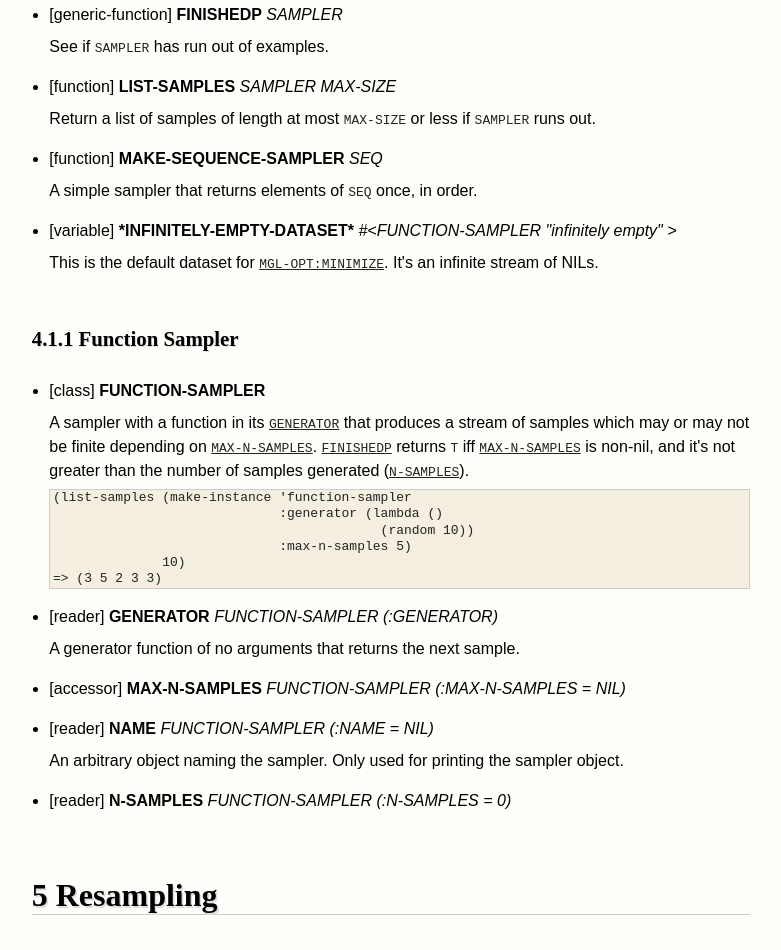
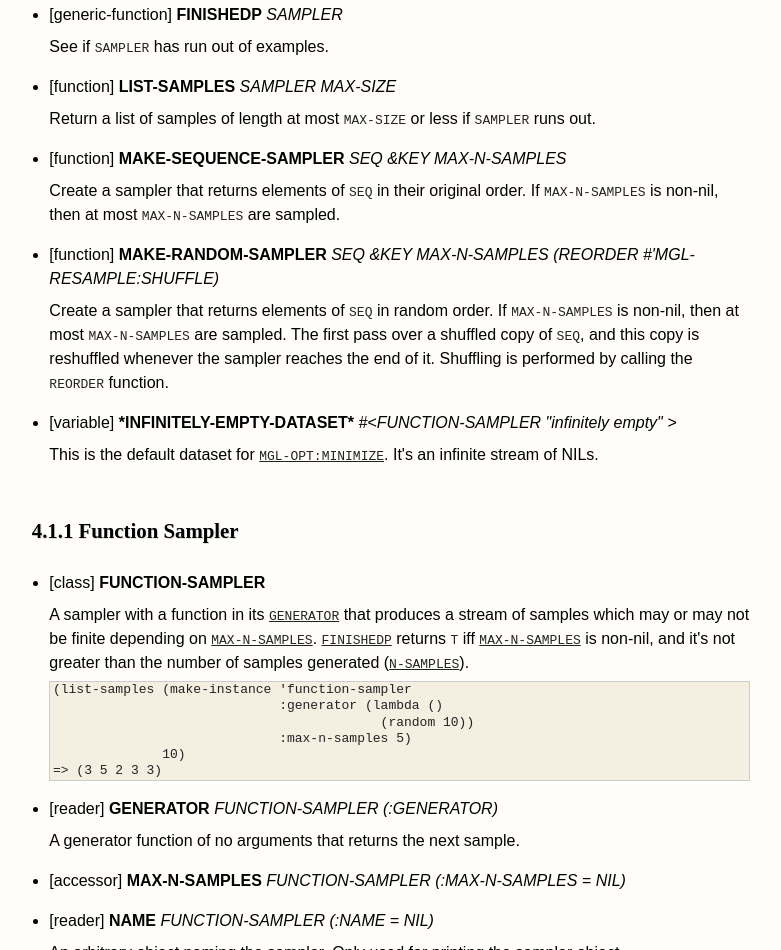
Before and after one commit to melisgl/mgl, a plain HTML site: page doc/html/mgl-manual.html in a window 1280 px wide. Shown: the part 3821-4771 px from the top of the page, without its empty margins (249-1030 px from the left). Drawn offline with Linux system fonts and the light colour scheme.

Commit message:
add MAKE-RANDOM-SAMPLER

```diff
--- a/doc/html/mgl-manual.html
+++ b/doc/html/mgl-manual.html
@@ -237,9 +237,23 @@ can be used as input for training or prediction.</p></li>
 <p><a name='x-28MGL-DATASET-3AMAKE-SEQUENCE-SAMPLER-20FUNCTION-29'></a></p>
 
 <ul>
-<li><p>[function] <strong>MAKE-SEQUENCE-SAMPLER</strong> <em>SEQ</em></p>
-
-<p>A simple sampler that returns elements of <code>SEQ</code> once, in order.</p></li>
+<li><p>[function] <strong>MAKE-SEQUENCE-SAMPLER</strong> <em>SEQ &amp;KEY MAX-N-SAMPLES</em></p>
+
+<p>Create a sampler that returns elements of <code>SEQ</code> in their original
+order. If <code>MAX-N-SAMPLES</code> is non-nil, then at most <code>MAX-N-SAMPLES</code> are
+sampled.</p></li>
+</ul>
+
+<p><a name='x-28MGL-DATASET-3AMAKE-RANDOM-SAMPLER-20FUNCTION-29'></a></p>
+
+<ul>
+<li><p>[function] <strong>MAKE-RANDOM-SAMPLER</strong> <em>SEQ &amp;KEY MAX-N-SAMPLES (REORDER #'MGL-RESAMPLE:SHUFFLE)</em></p>
+
+<p>Create a sampler that returns elements of <code>SEQ</code> in random order. If
+<code>MAX-N-SAMPLES</code> is non-nil, then at most <code>MAX-N-SAMPLES</code> are sampled.
+The first pass over a shuffled copy of <code>SEQ</code>, and this copy is
+reshuffled whenever the sampler reaches the end of it. Shuffling is
+performed by calling the <code>REORDER</code> function.</p></li>
 </ul>
 
 <p><a name='x-28MGL-DATASET-3A-2AINFINITELY-EMPTY-DATASET-2A-20VARIABLE-29'></a></p>
```
Also changed, not shown: 8 other files.
